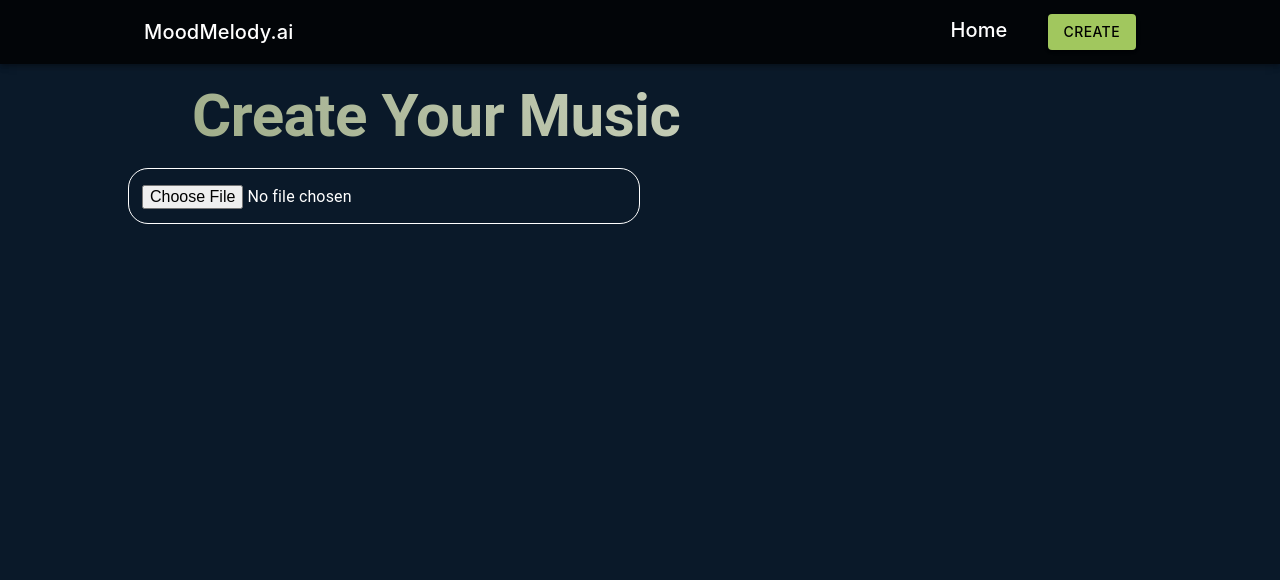
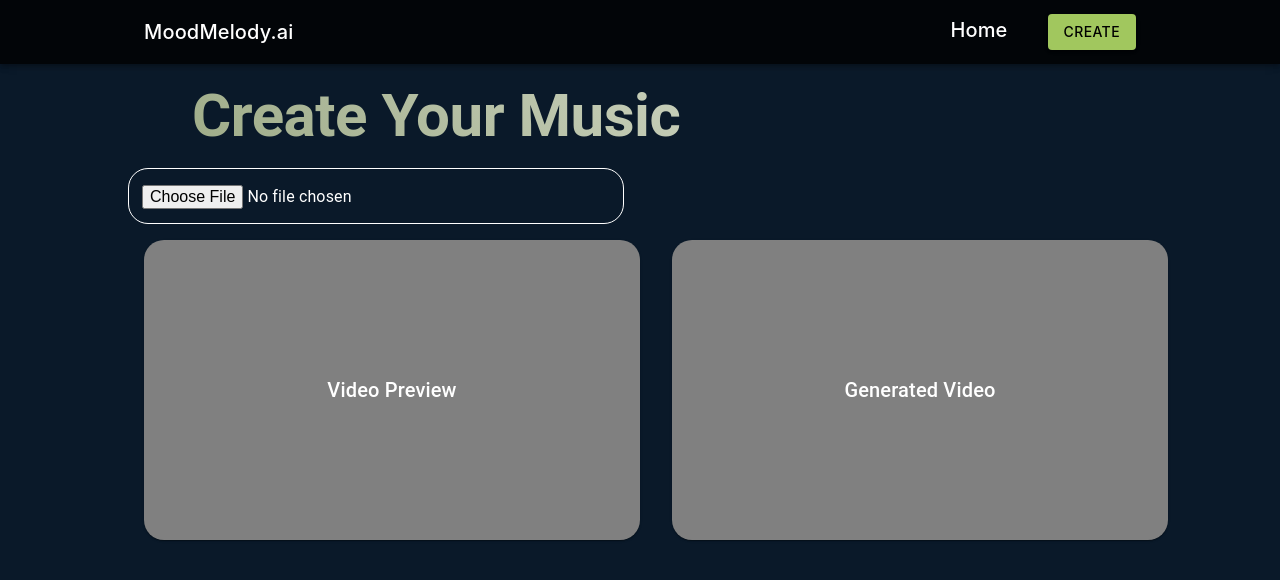
Before and after one commit to StephanieNhiLe/MoodMelody-AI, a React (Create React App) app in the folder Frontend/: page /create-music in a window 1280 px wide. Shown: the top 580 px of the page. Built offline with nearby package versions, Linux system fonts and the light colour scheme.

Commit message:
added in generated video section and download option on second page. fixed formats on music cards

```diff
--- a/Frontend/src/components/CreateMusicPage.js
+++ b/Frontend/src/components/CreateMusicPage.js
@@ -5,10 +5,21 @@ import Header from './Header';
 import CloudUploadIcon from '@mui/icons-material/CloudUpload';
 
 const VideoPlaceholder = styled(Paper)(({ theme, fit }) => ({
-  width: fit === 'cover' ? '40%' : '100%', // Reduce width for portrait videos
+  width: fit === 'cover' ? '40%' : '90%', // Reduce width for portrait videos
   height: fit === 'cover' ? 600 : 300, // Increase height for portrait videos
   backgroundColor: 'rgba(255, 255, 255, 0.1)',
   border: '1px solid white',
+  margin: theme.spacing(2),
+  display: 'flex',
+  alignItems: 'center',
+  justifyContent: 'center',
+  color: 'white'
+}));
+
+const GreyPlaceholder = styled(Paper)(({ theme }) => ({
+  width: '100%',
+  height: 300,
+  backgroundColor: 'grey',
   margin: theme.spacing(2),
   display: 'flex',
   alignItems: 'center',
@@ -40,6 +51,7 @@ const CreateMusicPage = () => {
   const [uploadedVideo, setUploadedVideo] = useState(null);
   const [previewUrl, setPreviewUrl] = useState('');
   const [objectFit, setObjectFit] = useState('contain'); // Default object-fit
+  const [generatedVideoUrl, setGeneratedVideoUrl] = useState(''); // State for the generated video URL
 
   const handleFileChange = (event) => {
     const file = event.target.files[0];
@@ -61,6 +73,20 @@ const CreateMusicPage = () => {
     }
   };
 
+  const handleGenerateVideo = () => {
+    // Set the generated video URL
+    setGeneratedVideoUrl('https://www.youtube.com/embed/dQw4w9WgXcQ'); // Example embedded video URL
+  };
+
+  const handleDownloadVideo = () => {
+    const link = document.createElement('a');
+    link.href = generatedVideoUrl;
+    link.download = 'generated_video.mp4';
+    document.body.appendChild(link);
+    link.click();
+    document.body.removeChild(link);
+  };
+
   return (
     <Box
       sx={{
@@ -71,7 +97,7 @@ const CreateMusicPage = () => {
         m: 0,
         display: 'flex',
         flexDirection: 'column',
-        alignItems: 'center'
+        alignItems: 'center',
       }}
     >
       <Header />
@@ -100,18 +126,52 @@ const CreateMusicPage = () => {
             fullWidth
             onChange={handleFileChange}
           />
+          {previewUrl ? (
+            <VideoPlaceholder fit={objectFit}>
+              <StyledVideo controls fit={objectFit}>
+                <source src={previewUrl} type="video/mp4" />
+                Your browser does not support the video tag.
+              </StyledVideo>
+            </VideoPlaceholder>
+          ) : (
+            <GreyPlaceholder sx={{borderRadius: 5}}>
+              <Typography variant="h6">Video Preview</Typography>
+            </GreyPlaceholder>
+          )}
           {previewUrl && (
+            <Button
+              variant="contained"
+              sx={{ backgroundColor: '#A1C75E', alignSelf: 'end', mt: 2, borderRadius: 20 }}
+              onClick={handleGenerateVideo}
+            >
+              Generate Video
+            </Button>
+          )}
+        </Box>
+        <Box sx={{ width: '50%', display: 'flex', flexDirection: 'column', pl: 2, pt: 7}}>
+          {generatedVideoUrl ? (
             <>
-              <VideoPlaceholder fit={objectFit}>
-                <StyledVideo controls fit={objectFit}>
-                  <source src={previewUrl} type="video/mp4" />
-                  Your browser does not support the video tag.
-                </StyledVideo>
-              </VideoPlaceholder>
-              <Button variant="contained" sx={{ backgroundColor: '#A1C75E', alignSelf: 'end', mt: 2, borderRadius: 20 }}>
-                Generate Video
+              <iframe
+                width="100%"
+                height="300"
+                src={generatedVideoUrl}
+                frameBorder="0"
+                allow="accelerometer; autoplay; encrypted-media; gyroscope; picture-in-picture"
+                allowFullScreen
+                title="Generated Video"
+              ></iframe>
+              <Button
+                variant="contained"
+                sx={{ backgroundColor: '#A1C75E', alignSelf: 'end', mt: 6, borderRadius: 20 }}
+                onClick={handleDownloadVideo}
+              >
+                Download Video
               </Button>
             </>
+          ) : (
+            <GreyPlaceholder sx={{ borderRadius: 5}}>
+              <Typography variant="h6">Generated Video</Typography>
+            </GreyPlaceholder>
           )}
         </Box>
       </Box>
--- a/Frontend/src/components/MusicCard.js
+++ b/Frontend/src/components/MusicCard.js
@@ -1,5 +1,5 @@
 import React from 'react';
-import { Card, CardMedia, CardContent, Typography, Button } from '@mui/material';
+import { Card, CardMedia, CardContent, Typography, Button, Box } from '@mui/material';
 
 const MusicCard = ({ image, title, description }) => {
   return (
@@ -20,18 +20,20 @@ const MusicCard = ({ image, title, description }) => {
         <Typography variant="body2" gutterBottom style={{color: '#E1EFC5'}}>
           {description}
         </Typography>
+        <Box sx={{ pl: '5rem'}}>
           <Button variant="contained" href='/create-music'
           sx={{
             backgroundColor:'#626E51', fontSize: '0.5em',
             borderRadius: '3rem',
             '&:hover': {
-          backgroundColor: '#85B038'
+            backgroundColor: '#85B038',
             },
             color: 'white', fontWeight: 'bold', mt:2
           }}
           >
             Try it now
           </Button>
+        </Box>
       </CardContent>
     </Card>
   );
```
Lines whose indentation alone changed are shown as unchanged.
